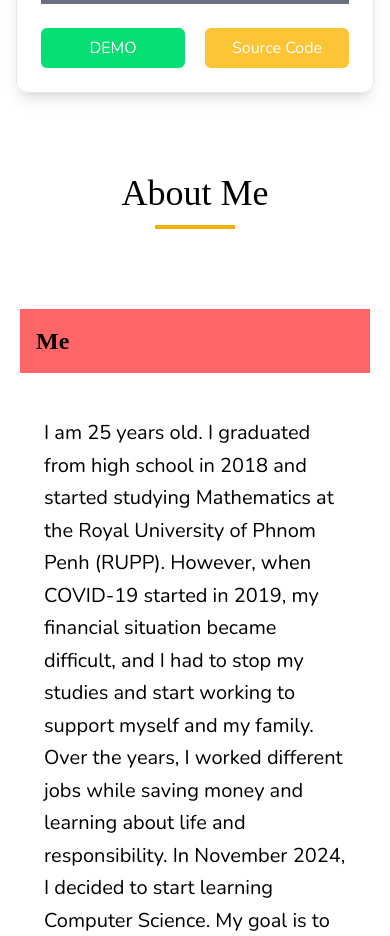
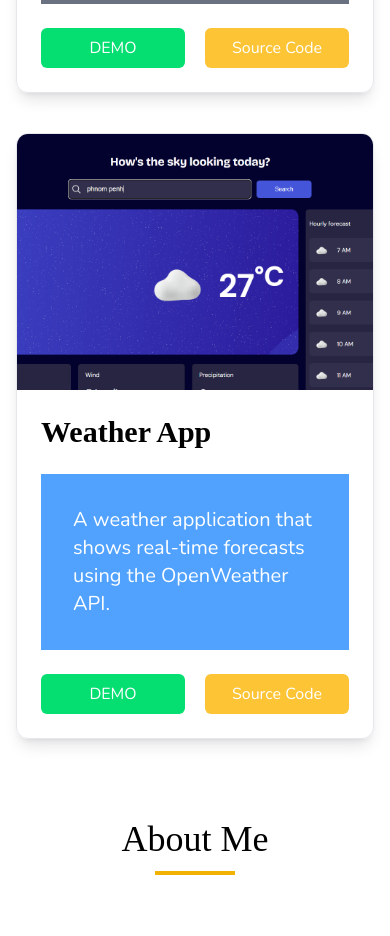
Before and after one commit to the-sann/portfolio, a React (Vite) app: page / in a window 390 px wide. Shown: the part 4940-5876 px from the top of the page. Built offline with nearby package versions, Linux system fonts and the light colour scheme; a web font is replaced by a local one.

Commit message:
add project weather from frontend mento

```diff
--- a/src/scenes/global/Navbar.jsx
+++ b/src/scenes/global/Navbar.jsx
@@ -1,9 +1,10 @@
 import { useState } from "react";
 import { Link } from "react-router-dom";
-import { HashLink } from "react-router-hash-link";
 
 const Navbar = () => {
+  // state
   const [isOpen, setIsOpen] = useState(false);
+
   const scrollToTop = () => {
     window.scrollTo({ top: 0, behavior: "smooth" });
   };
@@ -18,9 +19,26 @@ const Navbar = () => {
             </Link>
           </p>
 
-          <div className="font-heading md:flex gap-10  hidden text-xl ">
-            <a href="#home">Home</a>
-            <a href="#about">Me</a>
+          <div className="font-heading md:flex gap-10  hidden text-xl md:justify-center md:items-center">
+            <a href="#home" className="">
+              Home
+            </a>
+            <div className="relative group py-2">
+              <a href="#about" className="cursor-pointer">
+                Me
+              </a>
+
+              <div className="absolute top-full left-0 hidden group-hover:block w-48 bg-white border border-gray-200 shadow-xl rounded-md p-4">
+                <ul className="space-y-2">
+                  <li className="hover:text-secondary cursor-pointer transition">
+                    My Trip
+                  </li>
+                  <li className="hover:text-secondary cursor-pointer transition">
+                    Hobbies
+                  </li>
+                </ul>
+              </div>
+            </div>
             <a href="#project">Project</a>
             <a href="#contact">Contact</a>
           </div>
--- a/src/scenes/project/Project.jsx
+++ b/src/scenes/project/Project.jsx
@@ -4,6 +4,7 @@ import TodoProject from "./TodoApp";
 import Project_Express from "./Project_Express";
 import AdminDashboard from "./AdminDashboard";
 import QuizApp from "./QuizApp";
+import Weather from "./frontendMentor/Weather";
 
 const Project = () => {
   return (
@@ -17,6 +18,7 @@ const Project = () => {
         <QuizApp />
         <AdminDashboard />
         <TodoProject />
+        <Weather />
       </div>
     </div>
   );
--- /dev/null
+++ b/src/scenes/project/ProjectCard.jsx
@@ -0,0 +1,46 @@
+import { Link } from "react-router-dom";
+
+function ProjectCard({ img, title, description, demo, src_code }) {
+  return (
+    <div className="w-full flex justify-center mt-10 px-2 md:px-4">
+      <div className="flex flex-col md:flex-row border border-gray-200 shadow-lg rounded-xl overflow-hidden w-full md:max-w-6xl">
+        {/* Image Section */}
+        <div className="w-full md:w-1/2 h-64 md:h-auto order-1 md:order-2">
+          <a href={demo} target="_blank">
+            <img
+              src={img}
+              alt="Project Screenshot"
+              className="w-full h-full object-cover"
+            />
+          </a>
+        </div>
+
+        {/* Text Section */}
+        <div className="flex flex-col justify-center gap-6 p-6 md:p-8 w-full md:w-1/2 order-2 md:order-1">
+          <h2 className="font-heading text-3xl font-semibold">{title}</h2>
+          <p className="text-white bg-blue-400 text-xl p-8">{description}</p>
+          <div className="flex gap-5">
+            <a
+              href={demo}
+              target="_blank"
+              rel="noopener noreferrer"
+              className="px-6 py-2 bg-green-400 text-white cursor-pointer rounded-md inline-block w-40 text-center"
+            >
+              DEMO
+            </a>
+            <a
+              href={src_code}
+              target="_blank"
+              rel="noopener noreferrer"
+              className="px-6 py-2 bg-secondary text-white cursor-pointer rounded-md inline-block w-40 text-center"
+            >
+              Source Code
+            </a>
+          </div>
+        </div>
+      </div>
+    </div>
+  );
+}
+
+export default ProjectCard;
--- /dev/null
+++ b/src/scenes/project/data/dataFrontendMentor/weather.js
@@ -0,0 +1,16 @@
+// dataWeather.js
+import img from "../../../../assets/project_image/weather_app.png";
+
+const dataWeather = [
+  {
+    id: 1,
+    img,
+    title: "Weather App",
+    description:
+      "A weather application that shows real-time forecasts using the OpenWeather API.",
+    demo: "https://frontend-mentor-kimsann.netlify.app/",
+    src_code: "https://github.com/the-sann/frontendMentor-weather-app",
+  },
+];
+
+export default dataWeather;
--- /dev/null
+++ b/src/scenes/project/frontendMentor/Weather.jsx
@@ -0,0 +1,22 @@
+// ProjectsPage.jsx (or wherever you use the Weather component)
+import ProjectCard from "../ProjectCard";
+import dataWeather from "../data/dataFrontendMentor/weather";
+
+function Weather() {
+  return (
+    <div>
+      {dataWeather.map((project) => (
+        <ProjectCard
+          key={project.id}
+          img={project.img}
+          title={project.title}
+          description={project.description}
+          demo={project.demo}
+          src_code={project.src_code}
+        />
+      ))}
+    </div>
+  );
+}
+
+export default Weather;
```
Also changed, not shown: public/assets/project1.jpg (added), src/assets/project_image/weather_app.png (added).
